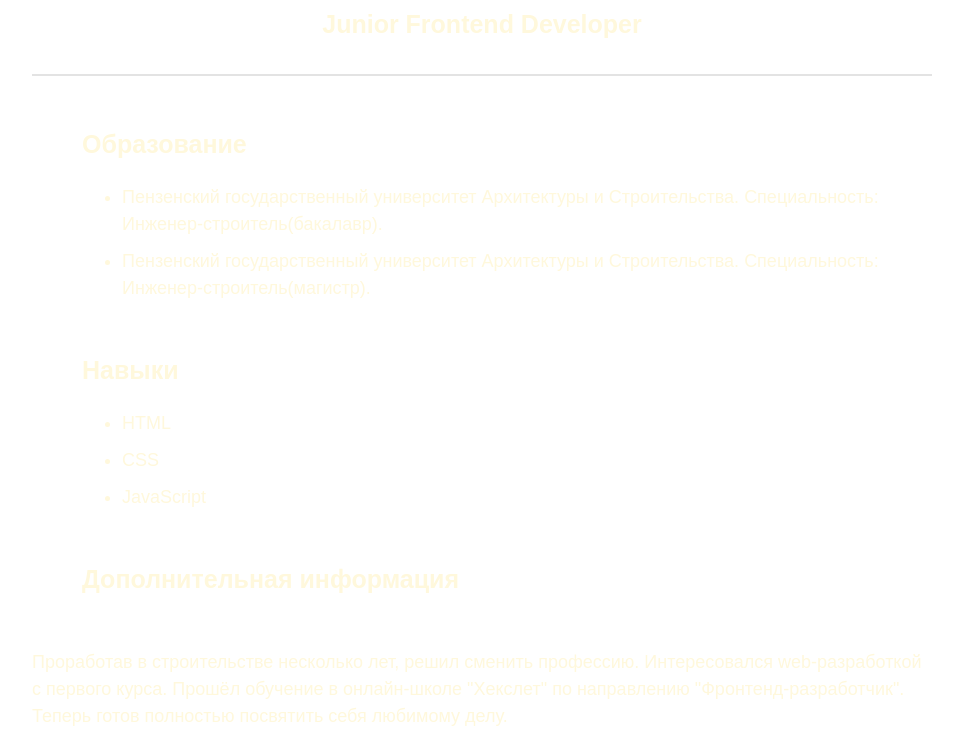
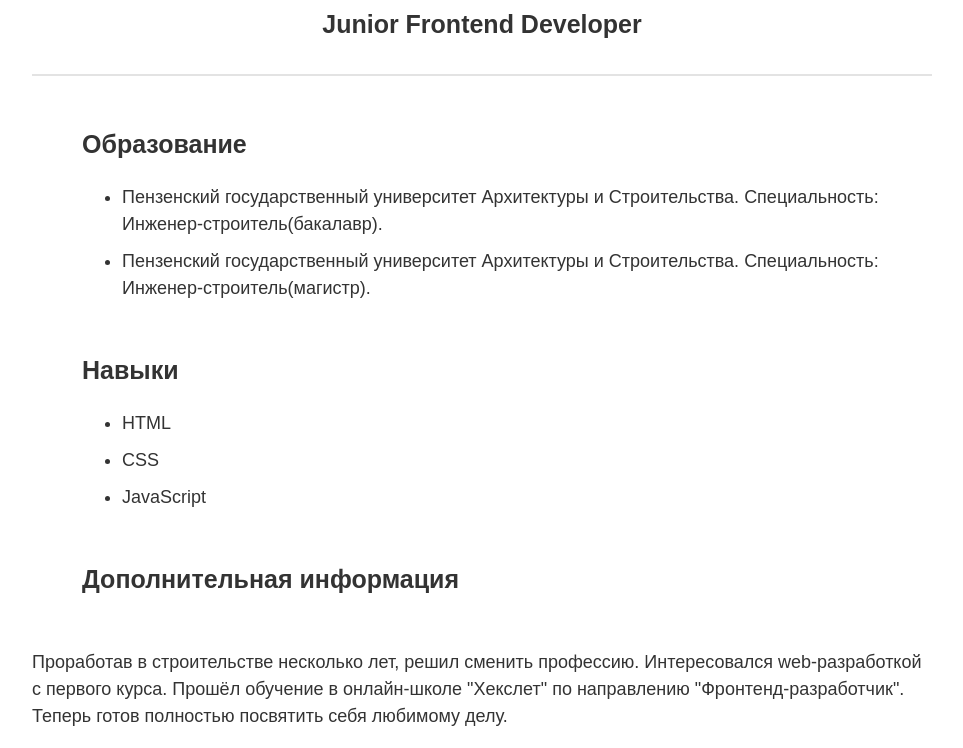
Before and after one commit to OneYeas/oneyeas.github.io, a plain HTML site: page index.html in a window 1280 px wide. Shown: the part 144-892 px from the top of the page, without its empty margins (158-1121 px from the left). Drawn offline with Linux system fonts and the light colour scheme.

Commit message:
Update style.css

```diff
--- a/style.css
+++ b/style.css
@@ -1,9 +1,10 @@
 body {
   margin: 0;
   font-size: 18px;
-  color: #FFF8DC;
+  color: #333;
     font-family: sans-serif;
   line-height: 1.5;
+
 }
 
 
```
